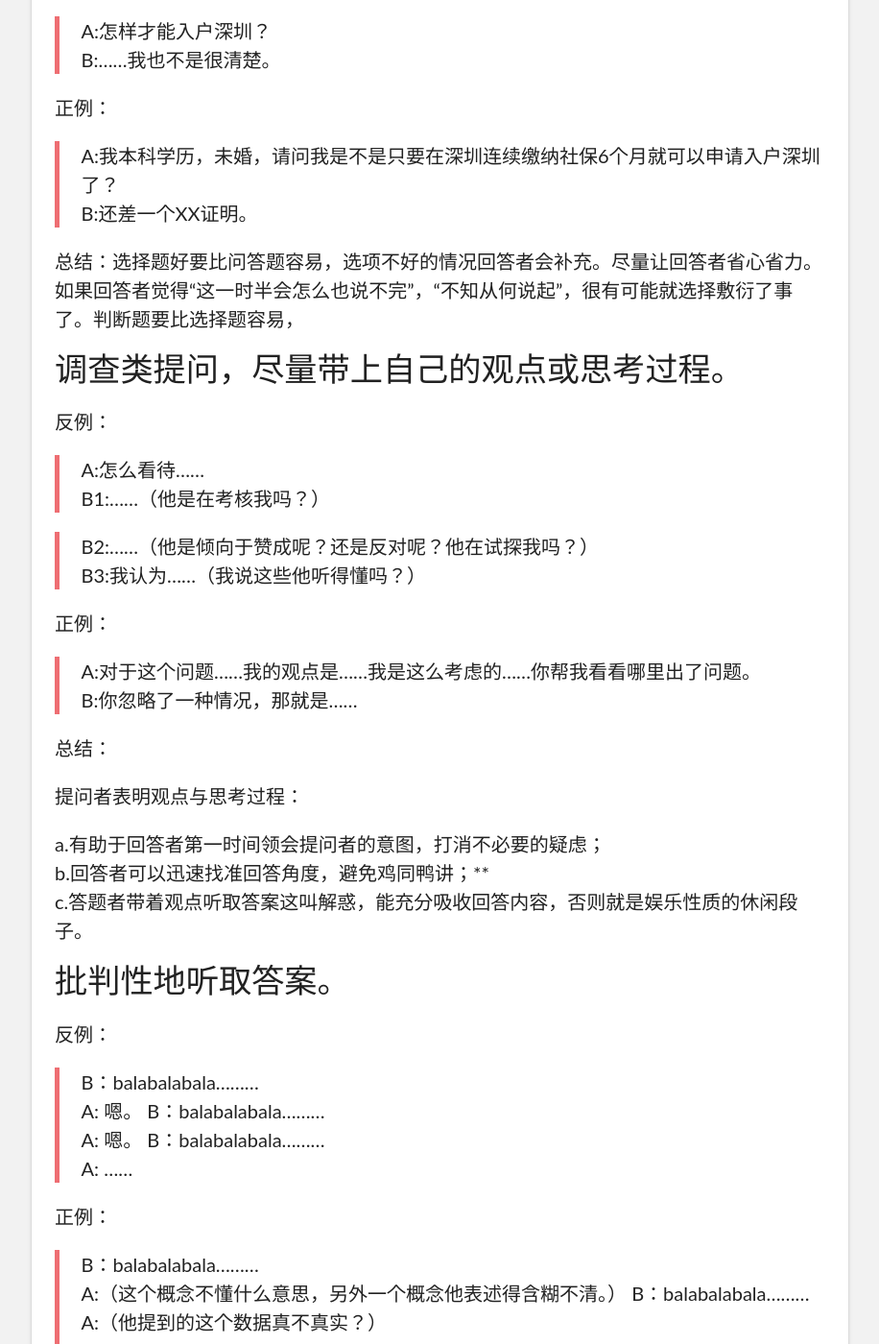
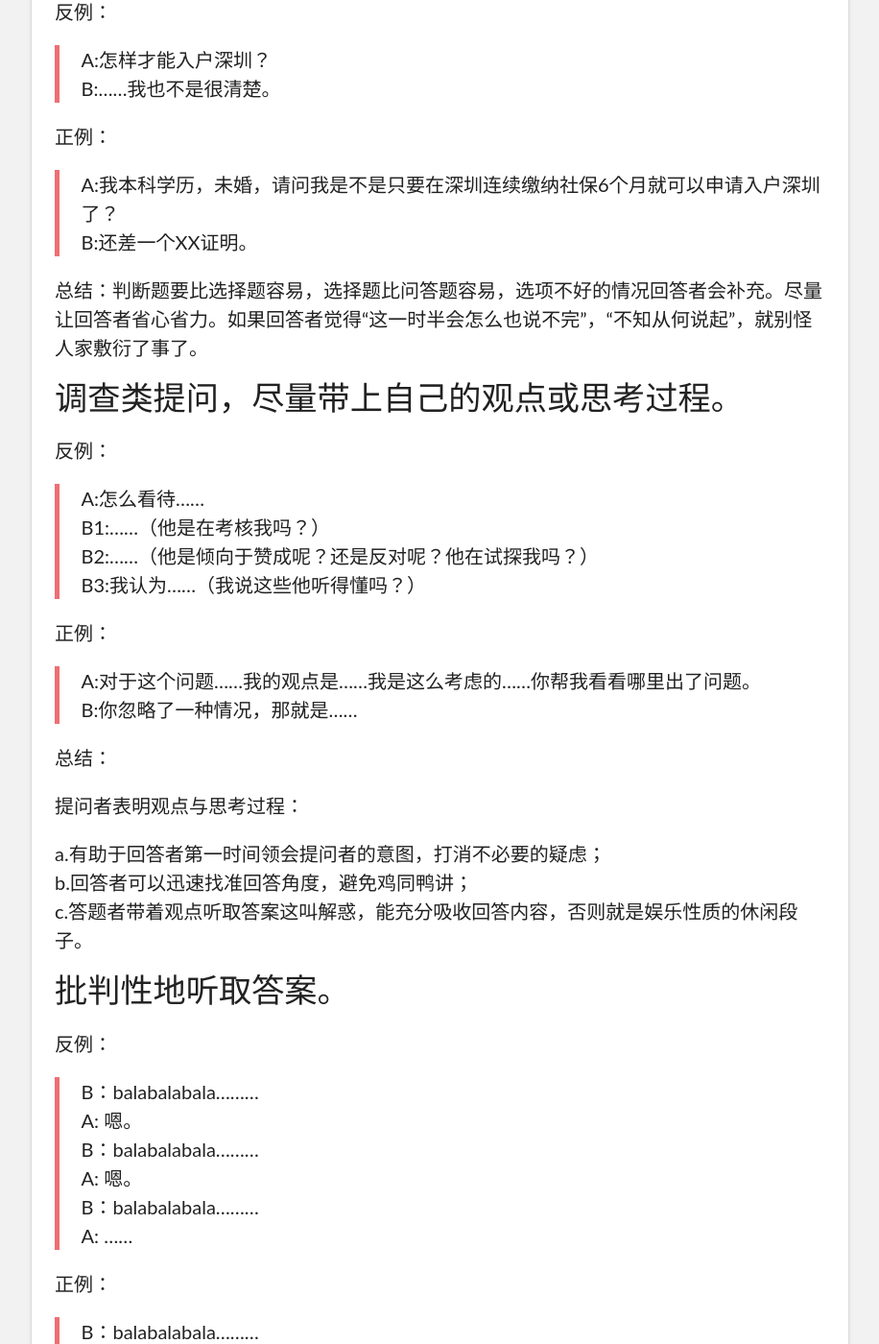
Before and after one commit to unicorn25/unicorn25.github.io, a Jekyll site: the page built from _steps/话痨养成手册（一）.md, in a window 1280 px wide and 1400 px high, scrolled down 2426 px. Shown: the whole window at 96% size, without its empty margins (204-1120 px from the left). Built offline with Jekyll 4.4.1, drawn with Linux system fonts in a browser that asks for light colours; some of the changed text lies outside the part shown.

Commit message:
*话痨养成手册（一）修改3

```diff
--- a/_steps/话痨养成手册（一）.md
+++ b/_steps/话痨养成手册（一）.md
@@ -73,7 +73,7 @@ date: 2017-08-31
 反例：
 
 >A:怎么才能找到好工作？
->B:.......好好学习，天天向上。
+>B:好好学习，天天向上。
 
 正例：
 
@@ -95,7 +95,7 @@ date: 2017-08-31
 >A:我本科学历，未婚，请问我是不是只要在深圳连续缴纳社保6个月就可以申请入户深圳了？
 >B:还差一个XX证明。
 
-总结：选择题好要比问答题容易，选项不好的情况回答者会补充。尽量让回答者省心省力。如果回答者觉得“这一时半会怎么也说不完”，“不知从何说起”，很有可能就选择敷衍了事了。判断题要比选择题容易，
+总结：判断题要比选择题容易，选择题比问答题容易，选项不好的情况回答者会补充。尽量让回答者省心省力。如果回答者觉得“这一时半会怎么也说不完”，“不知从何说起”，就别怪人家敷衍了事了。
 
 
 
@@ -105,7 +105,6 @@ date: 2017-08-31
 
 >A:怎么看待......
 >B1:......（他是在考核我吗？）
-
 >B2:......（他是倾向于赞成呢？还是反对呢？他在试探我吗？）
 >B3:我认为......（我说这些他听得懂吗？）
 
@@ -119,7 +118,7 @@ date: 2017-08-31
 提问者表明观点与思考过程：
 
 * a.有助于回答者第一时间领会提问者的意图，打消不必要的疑虑；
-* b.回答者可以迅速找准回答角度，避免鸡同鸭讲；**
+* b.回答者可以迅速找准回答角度，避免鸡同鸭讲；
 * c.答题者带着观点听取答案这叫解惑，能充分吸收回答内容，否则就是娱乐性质的休闲段子。
 
 
```
Also changed, not shown: other parts of _steps/话痨养成手册（一）.md (+2 -2 lines).
